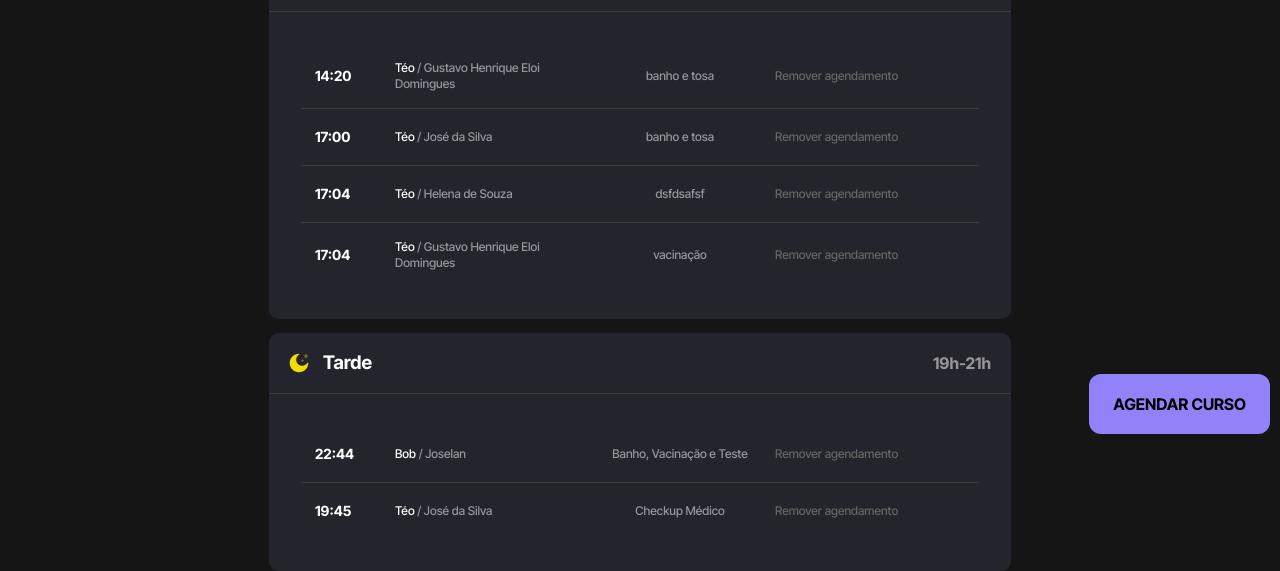
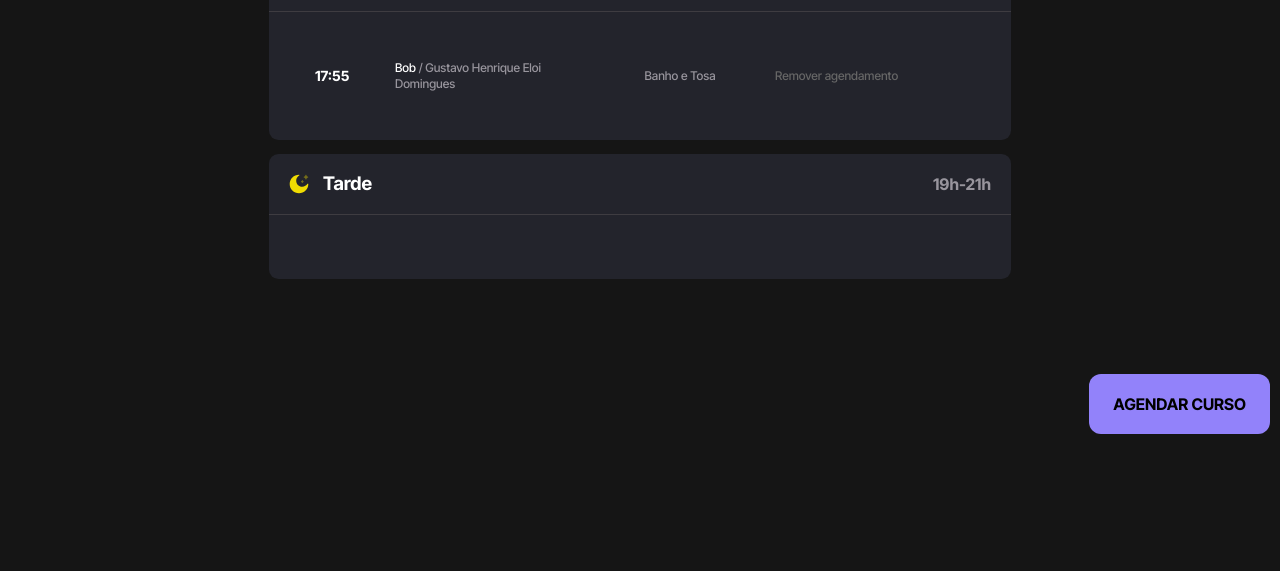
Before and after one commit to gustavoeloi/agendamento-petshop, a website built with webpack: page index.html in a window 1280 px wide. Shown: the part 356-927 px from the top of the page. After the commit the page ends 800 px from the top, so only its background shows below. Built offline with nearby package versions, Linux system fonts and the light colour scheme; data requests are answered from the project's data file; files whose address does not match are found by name; a web font is replaced by a local one.

Commit message:
cancel schedule

```diff
--- a/server.json
+++ b/server.json
@@ -1,67 +1,11 @@
 {
   "schedules": [
     {
-      "id": "1754576425199",
+      "id": 1754589580917,
       "name": "Gustavo Henrique Eloi Domingues",
-      "petName": "Téo",
-      "description": "banho e tosa",
-      "when": "2025-08-07T14:20:00.000Z"
-    },
-    {
-      "id": "1754576618879",
-      "name": "José da Silva",
-      "petName": "Téo",
-      "description": "teste",
-      "when": "2025-08-11T14:20:00.000Z"
-    },
-    {
-      "id": 1754584942326,
-      "name": "Rogério da Silva",
-      "petName": "Totó",
-      "description": "Consulta Médica",
-      "when": "2025-08-08T19:30:00.000Z"
-    },
-    {
-      "id": 1754584990629,
-      "name": "Maria da Silva",
-      "petName": "Oliveira",
-      "description": "Cortar as Unhas",
-      "when": "2025-08-08T20:30:00.000Z"
-    },
-    {
-      "id": 1754585080226,
-      "name": "Joselan",
       "petName": "Bob",
-      "description": "Banho, Vacinação e Teste",
-      "when": "2025-08-07T22:44:00.000Z"
-    },
-    {
-      "id": 1754585126351,
-      "name": "José da Silva",
-      "petName": "Téo",
-      "description": "Checkup Médico",
-      "when": "2025-08-07T19:45:00.000Z"
-    },
-    {
-      "id": 1754586189318,
-      "name": "José da Silva",
-      "petName": "Téo",
-      "description": "banho e tosa",
-      "when": "2025-08-07T17:00:00.000Z"
-    },
-    {
-      "id": 1754586251310,
-      "name": "Helena de Souza",
-      "petName": "Téo",
-      "description": "dsfdsafsf",
-      "when": "2025-08-07T17:04:00.000Z"
-    },
-    {
-      "id": 1754586308040,
-      "name": "Gustavo Henrique Eloi Domingues",
-      "petName": "Téo",
-      "description": "vacinação",
-      "when": "2025-08-07T17:04:00.000Z"
+      "description": "Banho e Tosa",
+      "when": "2025-08-07T17:55:00.000Z"
     }
   ]
 }
--- /dev/null
+++ b/src/modules/schedules/cancel.js
@@ -0,0 +1,22 @@
+import { scheduleCancel } from "../../services/cancel-schedule";
+import { schedulesDay } from "./load";
+
+const periods = document.querySelectorAll(".schedule-list");
+
+periods.forEach((period) => {
+  period.addEventListener("click", async (e) => {
+    if (e.target.classList.contains("list-remove")) {
+      const item = e.target.closest("li");
+      const { id } = item.dataset;
+
+      if (id) {
+        const isConfirm = confirm("Deseja remover o agendamento?");
+
+        if (isConfirm) {
+          await scheduleCancel({ id });
+          schedulesDay();
+        }
+      }
+    }
+  });
+});
--- a/src/modules/schedules/display-schedule.js
+++ b/src/modules/schedules/display-schedule.js
@@ -36,6 +36,7 @@ export function schedulesDisplay({ dailySchedules }) {
     pRemove.classList.add("list-remove");
     pRemove.textContent = "Remover agendamento";
 
+    li.setAttribute("data-id", schedule.id);
     li.append(pTime, pName, pType, pRemove);
 
     const hour = dayjs(schedule.when).hour();
@@ -49,14 +50,3 @@ export function schedulesDisplay({ dailySchedules }) {
     }
   });
 }
-
-/*
-              <li class="schedule-list-item">
-                <p class="list-time">09:00</p>
-                <p class="list-name">
-                  <span class="list-petname">Thor / </span>Fernanda Costa
-                </p>
-                <p class="list-type">Vacinação</p>
-                <p class="list-remove">Remover agendamento</p>
-              </li>
-*/
--- /dev/null
+++ b/src/services/cancel-schedule.js
@@ -0,0 +1,14 @@
+import { apiConfig } from "./api-config";
+
+export async function scheduleCancel({ id }) {
+  try {
+    await fetch(`${apiConfig.baseURL}/schedules/${id}`, {
+      method: "DELETE",
+    });
+
+    alert("Agendamento cancelado com sucesso!");
+  } catch (error) {
+    console.log(error);
+    alert("Não foi possível cancelar o agendamento.");
+  }
+}
--- a/src/styles/form.css
+++ b/src/styles/form.css
@@ -91,10 +91,6 @@
         margin-left: auto;
         margin-bottom: 2.375rem;
       }
-
-      .list-remove {
-        cursor: pointer;
-      }
     }
   }
 }
--- a/src/styles/layout.css
+++ b/src/styles/layout.css
@@ -137,6 +137,11 @@ main {
 
         .list-remove {
           color: var(--content-tertiary);
+          cursor: pointer;
+          transition: 0.3s ease-out;
+          &:hover {
+            color: var(--content-primary);
+          }
         }
       }
     }
```
